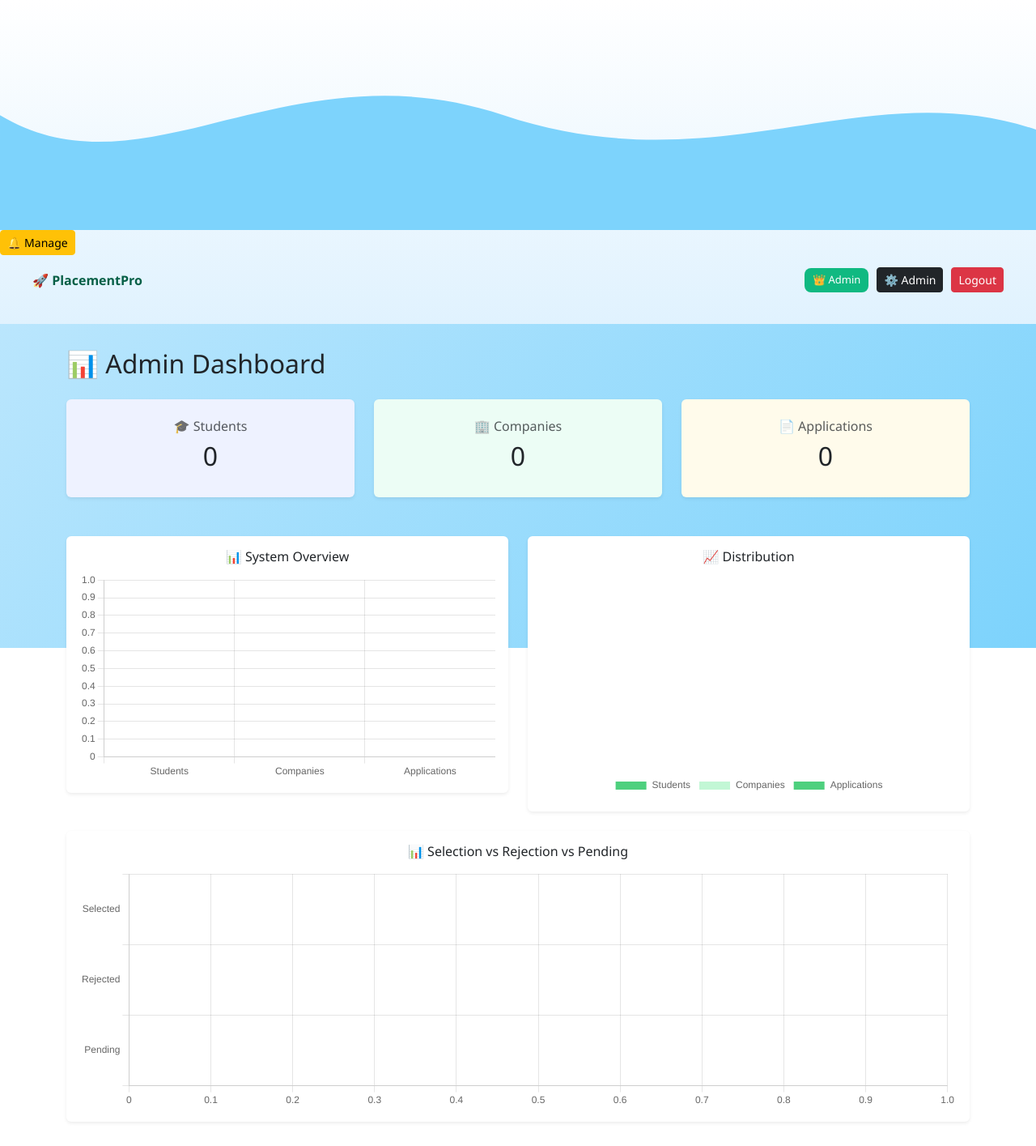
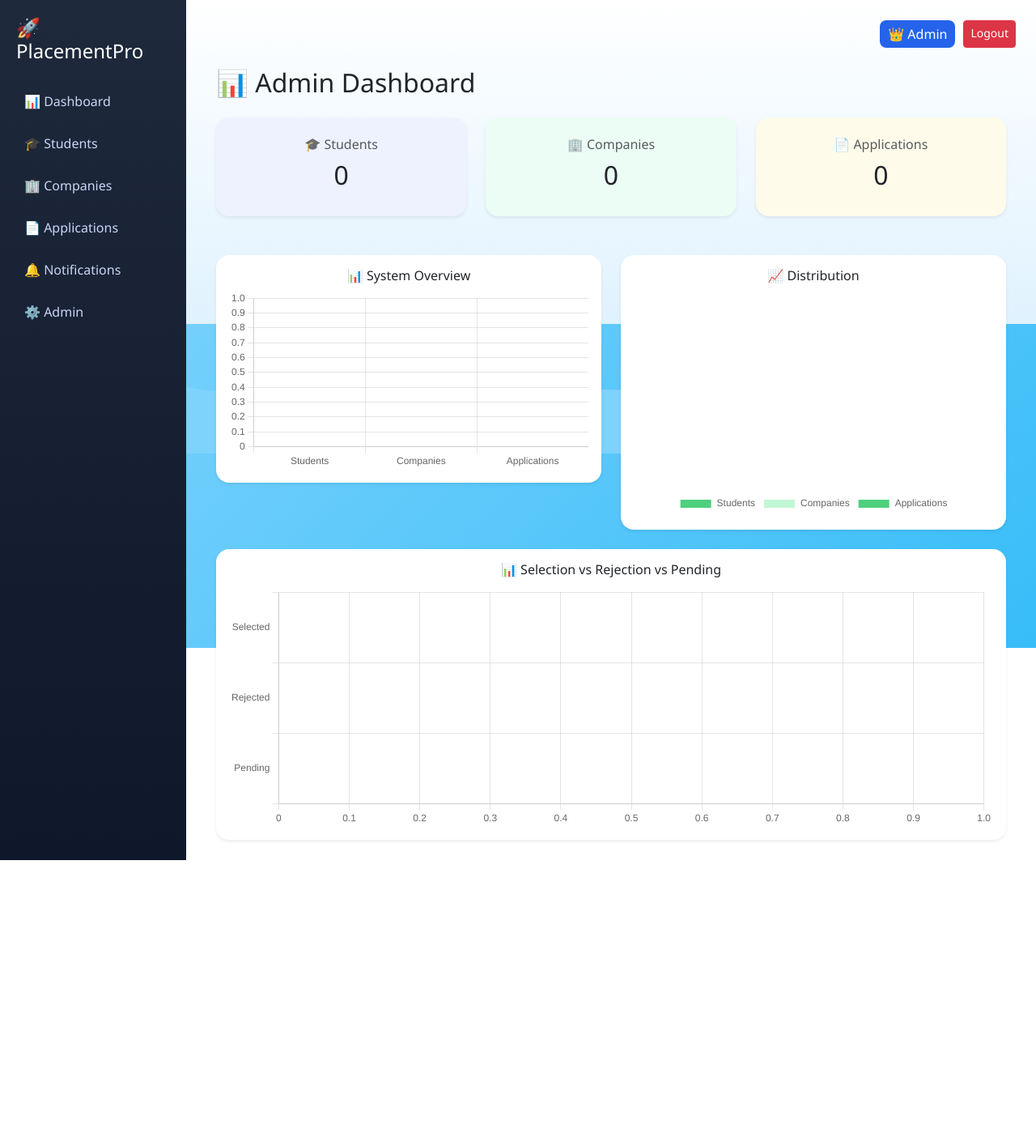
Before and after one commit to AI-Himanshu07/placementpro, a Django app: page /dashboard/ in a window 1280 px wide. Shown: the whole page at 81% size. After the commit the page ends 1062 px from the top, so only its background shows below. Run offline with Django 5.2, Linux system fonts and the light colour scheme; the visitor is signed in with stand-in values (Sample User, id 1); data that the repository does not hold is empty.

Commit message:
fxing background

```diff
--- a/templates/base.html
+++ b/templates/base.html
@@ -10,20 +10,10 @@
 body {
     margin: 0;
     font-family: 'Segoe UI', sans-serif;
+    overflow-x: hidden;
 }
 
-/* TOP */
-.bg-top {
-    position: fixed;
-    top: 0;
-    width: 100%;
-    height: 50%;
-    background: #ffffff;
-    z-index: -3;
-}
-
-/* BOTTOM */
-/* TOP */
+/* TOP BG */
 .bg-top {
     position: fixed;
     top: 0;
@@ -33,55 +23,93 @@ body {
     z-index: -3;
 }
 
-/* BOTTOM */
+/* BOTTOM BG */
 .bg-bottom {
     position: fixed;
     bottom: 0;
     width: 100%;
     height: 50%;
-    background: linear-gradient(135deg, #bae6fd, #7dd3fc);
+    background: linear-gradient(135deg, #7dd3fc, #38bdf8);
     z-index: -3;
 }
 
-/* 🌊 SMOOTH WAVE */
-.wave svg path {
-    fill: #7dd3fc;
+/* 🌊 WAVE FIX (NO STRAIGHT LINE) */
+.wave {
+    position: fixed;
+    top: 45%;
+    width: 100%;
+    z-index: -2;
 }
 
-/* NAVBAR */
+.wave svg {
+    width: 100%;
+    height: 200px;
+}
+
+/* LAYOUT */
+.layout {
+    display: flex;
+}
+
+/* SIDEBAR */
+.sidebar {
+    width: 230px;
+    min-height: 100vh;
+    background: linear-gradient(180deg, #1e293b, #0f172a);
+    color: white;
+    padding: 20px;
+}
+
+.sidebar h4 {
+    margin-bottom: 25px;
+}
+
+.sidebar a {
+    display: block;
+    color: #cbd5f5;
+    text-decoration: none;
+    padding: 10px;
+    border-radius: 8px;
+    margin-bottom: 8px;
+    transition: 0.3s;
+}
+
+.sidebar a:hover {
+    background: #2563eb;
+    color: white;
+}
+
+/* MAIN */
+.main {
+    flex: 1;
+    padding: 25px;
+}
+
+/* TOPBAR */
 .topbar {
     display: flex;
-    justify-content: space-between;
-    padding: 15px 40px;
-    align-items: center;
+    justify-content: flex-end;
+    gap: 10px;
+    margin-bottom: 20px;
 }
 
-.logo {
-    font-weight: bold;
-    color: #065f46;
-}
-
-/* RIGHT SIDE */
-.nav-right {
-    display: flex;
-    align-items: center;
-    gap: 10px;
-}
-
-/* ROLE BADGE */
+/* ROLE */
 .role-badge {
-    background: #10b981;
+    background: #2563eb;
     color: white;
     padding: 5px 10px;
     border-radius: 8px;
-    font-size: 13px;
 }
 
-/* CONTENT */
-.content {
-    position: relative;
-    z-index: 2;
-    padding: 30px;
+/* CARD */
+.card {
+    border-radius: 16px;
+    transition: 0.3s;
+}
+
+.card:hover {
+    transform: translateY(-5px);
+    box-shadow: 0 12px 25px rgba(0,0,0,0.15);
 }
 
 </style>
@@ -92,53 +120,70 @@ body {
 <div class="bg-top"></div>
 <div class="bg-bottom"></div>
 
-<!-- 🌊 WAVE -->
 <div class="wave">
 <svg viewBox="0 0 1440 320">
-<path fill="#86efac"
+<path fill="#7dd3fc"
 d="M0,160C200,280,400,60,700,160C1000,260,1200,100,1440,180L1440,320L0,320Z">
 </path>
 </svg>
 </div>
 
-<!-- 🔥 NAVBAR -->
+<div class="layout">
 
+<!-- SIDEBAR -->
+<div class="sidebar">
 
-{% if user.is_superuser %}
-<a href="/students/admin-notifications/" class="btn btn-warning btn-sm">🔔 Manage</a>
-{% endif %}
-<div class="topbar">
-
-<div class="logo">🚀 PlacementPro</div>
-
-<div class="nav-right">
+<h4>🚀 PlacementPro</h4>
 
 {% if user.is_authenticated %}
 
-    <!-- ROLE -->
+    {% if user.is_superuser %}
+        <a href="/dashboard/">📊 Dashboard</a>
+        <a href="/students/">🎓 Students</a>
+        <a href="/companies/">🏢 Companies</a>
+        <a href="/students/applications/">📄 Applications</a>
+        <a href="/students/admin-notifications/">🔔 Notifications</a>
+        <a href="/secure-admin/">⚙️ Admin</a>
+
+    {% elif user.is_staff %}
+        <a href="/students/">🎓 Students</a>
+        <a href="/companies/">🏢 Companies</a>
+        <a href="/students/notifications/">🔔 Notifications</a>
+
+    {% elif user.company %}
+        <a href="/companies/dashboard/">📊 Dashboard</a>
+        <a href="/companies/jobs/">💼 Jobs</a>
+        <a href="/companies/applications/">📄 Applications</a>
+
+    {% else %}
+        <a href="/companies/">🏢 Companies</a>
+        <a href="/students/applications/">📄 My Applications</a>
+        <a href="/students/notifications/">🔔 Notifications</a>
+    {% endif %}
+
+{% endif %}
+
+</div>
+
+<!-- MAIN -->
+<div class="main">
+
+<div class="topbar">
+
+{% if user.is_authenticated %}
+
 <span class="role-badge">
     {% if user.is_superuser %}
         👑 Admin
     {% elif user.is_staff %}
         🧑‍💼 Staff
     {% elif user.company %}
-            🏢 {{ user.company.name }}
+        🏢 Company
     {% else %}
         🎓 Student
     {% endif %}
 </span>
 
-    <!-- 🔔 NOTIFICATION (VISIBLE TO STUDENT + STAFF) -->
-    {% if not user.is_superuser %}
-        <a href="/students/notifications/" class="btn btn-warning btn-sm">🔔</a>
-    {% endif %}
-
-    <!-- ⚙️ ADMIN BUTTON -->
-    {% if user.is_superuser %}
-        <a href="/secure-admin/" class="btn btn-dark btn-sm">⚙️ Admin</a>
-    {% endif %}
-
-    <!-- LOGOUT -->
 <a href="/logout/" class="btn btn-danger btn-sm">Logout</a>
 
 {% else %}
@@ -147,11 +192,10 @@ d="M0,160C200,280,400,60,700,160C1000,260,1200,100,1440,180L1440,320L0,320Z">
 
 </div>
 
+{% block content %}{% endblock %}
+
 </div>
 
-<!-- CONTENT -->
-<div class="content">
-{% block content %}{% endblock %}
 </div>
 
 </body>
```
Also changed, not shown: templates/login.html (+18 -87 lines). Lines whose indentation alone changed are shown as unchanged.
